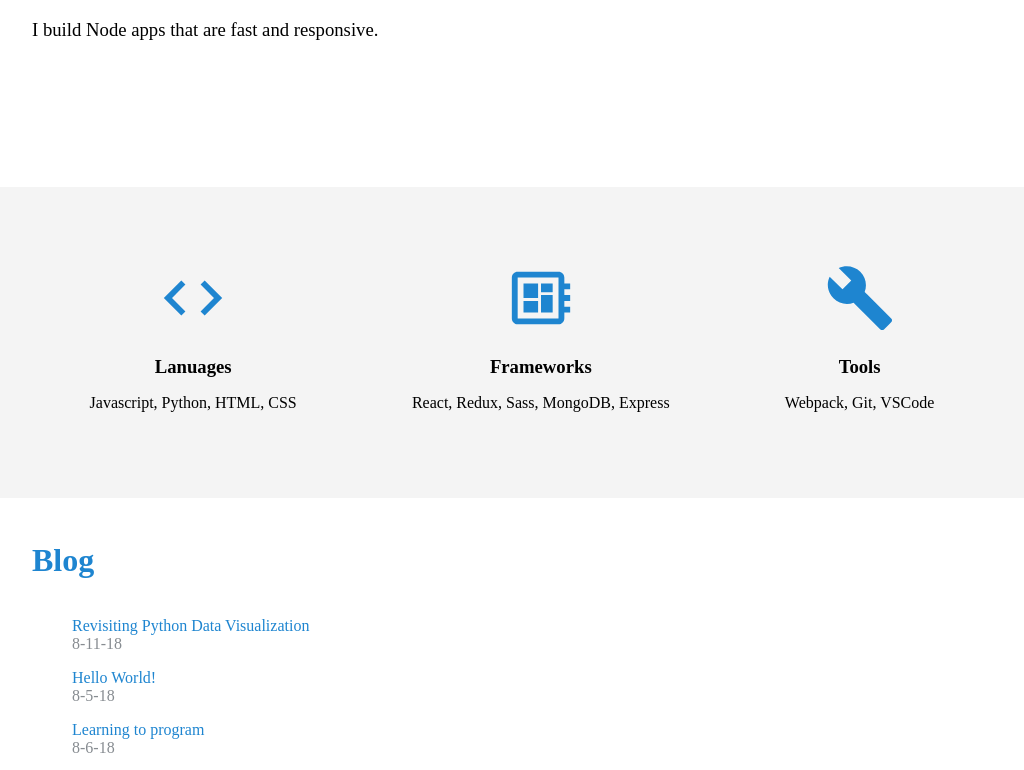
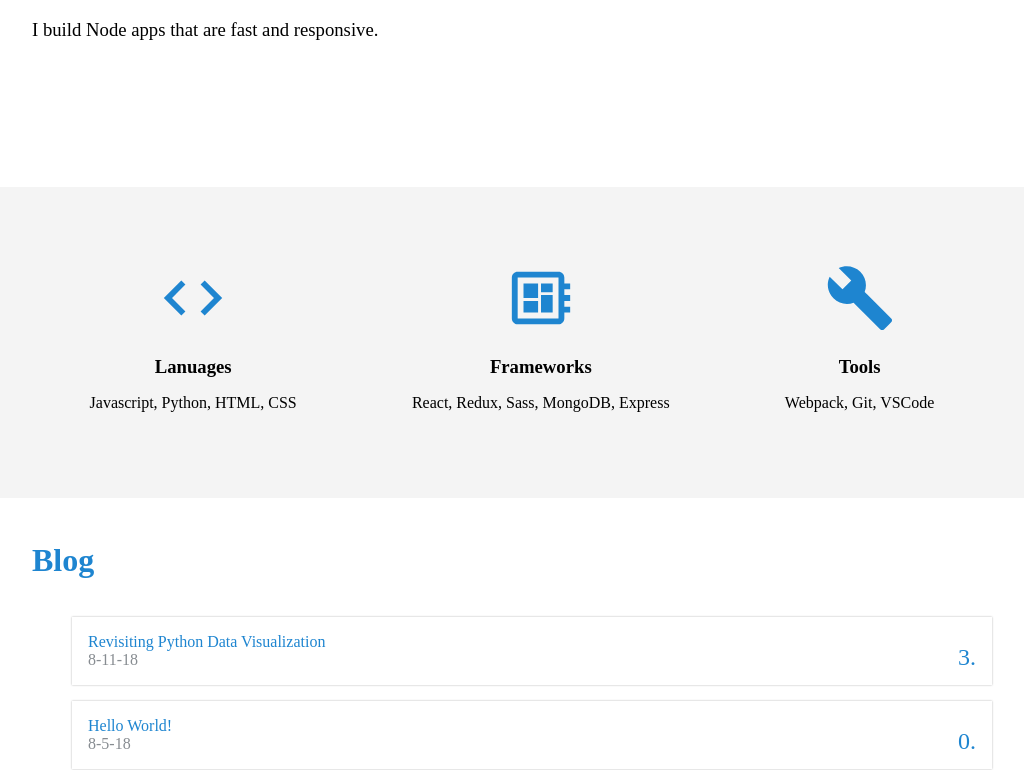
Before and after one commit to dacrands/gatsby-blog, a Gatsby site: page / in a window 1280 px wide. Shown: the part 215-985 px from the top of the page, without its empty margins (128-1152 px from the left). Built offline with nearby package versions, Linux system fonts and the light colour scheme; Gatsby itself is replaced by a stand-in of ours.

Commit message:
Added _id to frontmatter, sorting blogs, blogs edits

```diff
--- a/gatsby-node.js
+++ b/gatsby-node.js
@@ -21,6 +21,7 @@
           html
           id
           frontmatter {
+            _id
             path
             title
             tags
--- a/src/pages/08-11-2018-first/index.md
+++ b/src/pages/08-11-2018-first/index.md
@@ -1,4 +1,5 @@
 ---
+_id : 3
 path: '/8-11-18'
 title: 'Revisiting Python Data Visualization'
 tags: ['Python', 'Matplotlib', 'Data Visualization', 'Jupyter Notebooks']
--- a/src/pages/08-5-2018-first/index.md
+++ b/src/pages/08-5-2018-first/index.md
@@ -1,4 +1,5 @@
 ---
+_id : 0
 path: '/8-5-18'
 title: 'Hello World!'
 tags: ['GatsbyJS', 'Markdown']
--- a/src/pages/08-6-2018-second/index.md
+++ b/src/pages/08-6-2018-second/index.md
@@ -1,31 +1,41 @@
 ---
+_id : 1
 path: '/8-6-18'
 title: 'Learning to program'
 tags: ['Learning']
 ---
 
 > "Comparison is the thief of joy"
->
+<br>
 > &mdash; <cite>Teddy Roosevelt</cite>
 
-When you go on sites like [r/learnprogramming](https://www.reddit.com/r/learnprogramming/) or any other place where developers &mdash; experienced and novice alike &mdash; congregate, there is a ripe oppurtunity to have your self-esteem smashed. Not because people are cruel or overly-critical (although sometimes there is some of that, these communities are pretty good at policing bullies), but because it's intimidating to see just how talented people are or how much there is left to learn.
+When you go on sites like [r/learnprogramming](https://www.reddit.com/r/learnprogramming/) or any other place where developers, experienced and novice alike, congregate, there is a ripe oppurtunity to have your self-esteem smashed. Not because people are cruel or overly-critical (although sometimes there is some of that, these communities are pretty good at policing bullies), but because it's intimidating to see just how talented people are or how much there is left to learn.
 
-We work on our projects, we err, and err, and err again, then we get our big win! Our stylesheet is finally linked properly or our fetch request is returning 200. We are overcome with feelings of accomplishment and joy
+We work on our projects, we err, and err, and err again, then we get our big win! Our stylesheet is finally linked properly or our fetch request is returning 200. We are overcome with feelings of accomplishment and joy!
 
 ...then we look online.
 
-Soon we find out that apparently EJS is out and React is in, or that you need to minify and lazy-load your assets, or that those awesome fonts and icons are dramatically decreasing your site's performance, or that no one in these communities will likely give your site the time of day if it's not responsive, or that..., or that... We read about all these things we have no idea about and learn that because we are not implementing those things we are terrible people who are clogging up the internet with garbage.
+Soon we find out that there are things like JavaScript frameworks, or that those awesome fonts and icons are dramatically decreasing your site's performance, or that no one in these communities will likely give your site the time of day if it's not responsive, or that..., or that... We read about all these things we have no idea about and learn that because we are not implementing those things we are terrible people who are clogging up the internet with garbage.
 
 ## You don't know until you know
----
 I was so naive when I first started learning to program. I remember creating an HTML document in Notepad where I changed the color of an h1 containing my name and feeling as though I was ready to apply to programming jobs &mdash; *I wrote something that I can open in Chrome, I am invincible!*
 
-Of course this is humorous when one considers what it takes to land a developer job, but it reflects that people who don't study programming are completely clueless about this stuff. Generating something that is rendered in a browser elicits a powerful feeling &mdash; somehow, through your keystrokes, you made something that is now a part of the most important information tool ever created. Ignorance is bliss at this stage in your programming jounrney. Presumably at this stage you're not part of communities where best practices and newest tech are discussed, e.g., *reddit*.
+Of course this is humorous when one considers what it takes to land a developer job, but it reflects that people who don't study programming are completely clueless about this stuff. Generating something that is rendered in a browser elicits a powerful feeling &mdash; somehow, through your keystrokes, you made something that is now a part of the most important information tool ever created. To your friends and family who know nothing about coding you are some sort of technical guru who can "build an app," when in reality you just got off the blocks.
 
-It's not until people look to broaden their knowledge that the iceberg is uncovered, time spent googling things like closures and inheritance increases, and time spent socializing decreases.
+
+It's not until people look to broaden their knowledge that the iceberg is uncovered and a strong wave of fear washes over the body. But that's the fun of it! So where do you find this iceberg?
 
 ![iceberg](https://upload.wikimedia.org/wikipedia/commons/thumb/3/3d/Iceberg_in_the_Arctic_with_its_underside_exposed.jpg/1200px-Iceberg_in_the_Arctic_with_its_underside_exposed.jpg)
 
+
+## Be where the knowledge is
+**1. Reddit**
+
+   This is my favorite resource, specifically *r/webdev*, *r/web_design*, *r/learnprogramming*, *r/cscareerquestions8*
+
+**2. Stackoverflow**
+
+I typically acess Stackoverflow through google.
 
 ## It will get better and faster (not just your websites)
 ---
@@ -50,7 +60,6 @@ Two things to keep in mind, though:
 
      I interpret these numbers as demonstrating that, though a lot of people may show a passing interest in programming, the actual number of people who contribute content and are active in these communities is relatively small. This is a good thing, though, because you will be exposed to immense knowledge and creativity. However, the standard will be high and, especially if you're brand new to coding, nearly everyone will be much, much better than you at this.
 
-
      Also, take a look at the github repos of the people whose projects get upvoted on reddit. Sometimes I'll get overwhelmed at how amazing someone's project is, only to view this person's github and see eight years of contributions. I think it's safe to assume someone whose been doing this for eight years will be better than someone whose been doing this for eleven months.
 
 2. **Some people are prodigys, but most aren't**
--- a/src/pages/08-9-2018-first/index.md
+++ b/src/pages/08-9-2018-first/index.md
@@ -1,4 +1,5 @@
 ---
+_id : 2
 path: '/8-9-18'
 title: 'Styled Components'
 tags: ['CSS-in-JS', 'styled-components']
--- a/src/pages/8-13-2018-first/index.md
+++ b/src/pages/8-13-2018-first/index.md
@@ -1,4 +1,5 @@
 ---
+_id : 4
 path: '/8-13-18'
 title: 'MIT 6.00.1x Course Review'
 tags: ['MIT 6.00.1x', 'Python', 'edX']
--- a/src/pages/8-18-18-first/index.md
+++ b/src/pages/8-18-18-first/index.md
@@ -1,4 +1,5 @@
 ---
+_id : 5
 path: '/8-18-18'
 title: 'Revisiting Python Data Analysis: Part 2'
 tags: ['Python', 'Matplotlib', 'Data Visualization']
--- a/src/pages/8-24-18-first/index.md
+++ b/src/pages/8-24-18-first/index.md
@@ -1,4 +1,5 @@
 ---
+_id : 6
 path: '/8-24-18'
 title: 'NeXT Logo in HTML and CSS'
 tags: ['Steve Jobs', 'Paul Rand', 'NeXT', 'Logo']
--- a/src/pages/blog.js
+++ b/src/pages/blog.js
@@ -111,6 +111,7 @@ export const pageQuery = graphql`
       edges {
         node {
           frontmatter {
+            _id
             title
             path
             tags
--- a/src/pages/index.js
+++ b/src/pages/index.js
@@ -99,8 +99,10 @@ const StyledLink = styled(Link)`
   transition: all 200ms ease;
   text-decoration: none;
   color: #1e85d0;
-  padding: 0;
+  padding: 1em;
   // color: rgb(35,40,45);
+  box-shadow: 0 0 2px rgba(0,0,0,0.3);
+  position: relative;
 
   p {
     margin: 0;
@@ -108,10 +110,20 @@ const StyledLink = styled(Link)`
       color: rgb(135,140,145);
     }
   }
+
+  span {
+    position: absolute;
+    top: 40%;
+    right: 0;
+    margin-right: 1rem;
+    font-size: 1.5rem;
+  }
+
   &:hover {
     background: #ffffff;
     color: rgb(35,40,45);
     // color: #1e85d0;
+    box-shadow: 0 0 6px rgba(30, 133, 208, 0.6);
   }
 `;
 
@@ -124,6 +136,12 @@ const Box = styled.div`
   margin: 0 .475rem;
 `;
 
+
+function sortBlogs(blogs) {
+  return blogs.allMarkdownRemark.edges.sort((post2, post1) => {
+    return post2 - post1;
+  });
+}
 
 const IndexPage = ({ data }) => (
   <div>
@@ -185,13 +203,14 @@ const IndexPage = ({ data }) => (
         <H1>Blog</H1>
         <Ul>
           {
-            data.allMarkdownRemark.edges.map(post => (
+            sortBlogs(data).map(post => (
               <Li>
                 <StyledLink
                   to={post.node.frontmatter.path}
                 >
                   <p>{post.node.frontmatter.title}</p>
                   <p>{post.node.frontmatter.path.replace(/^\/|\/$/g, '')}</p>
+                  <span>{post.node.frontmatter._id}.</span>
                 </StyledLink>
               </Li>
             ))
@@ -210,6 +229,7 @@ export const pageQuery = graphql`
       edges {
         node {
           frontmatter {
+            _id
             title
             path
             tags
```
